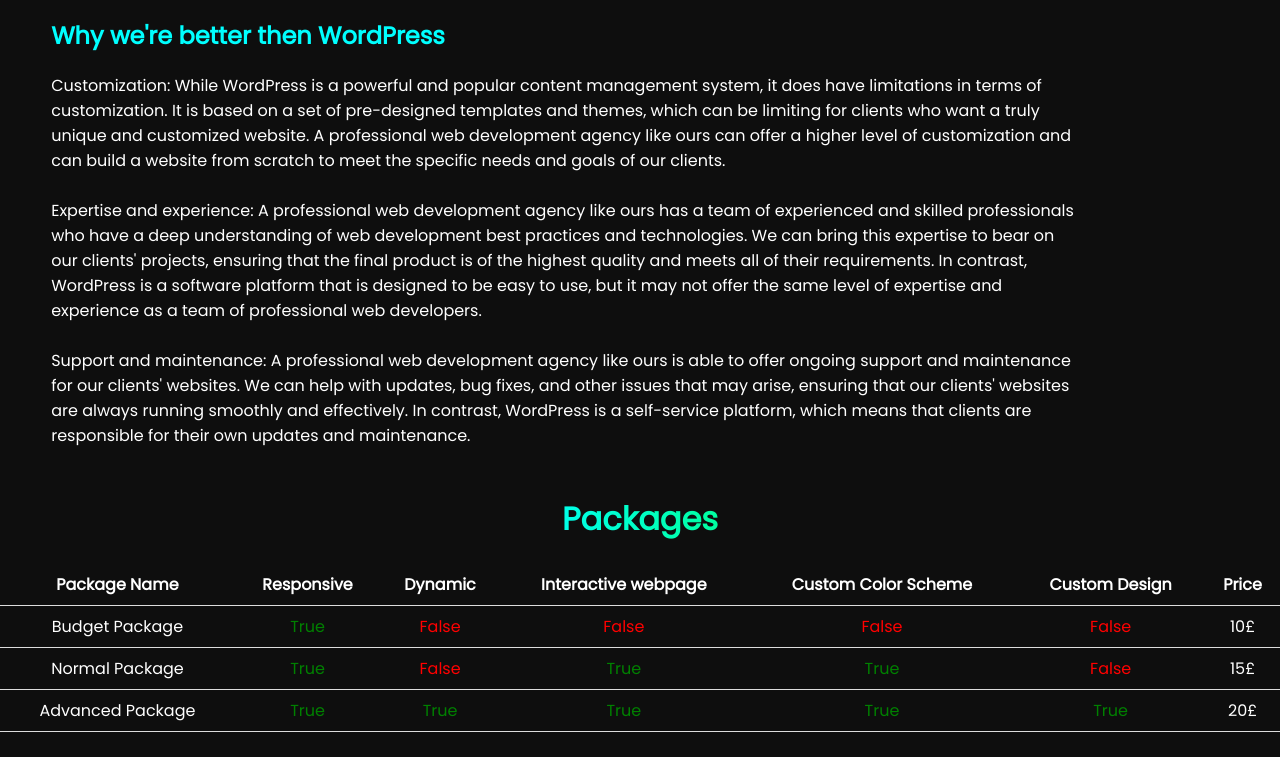
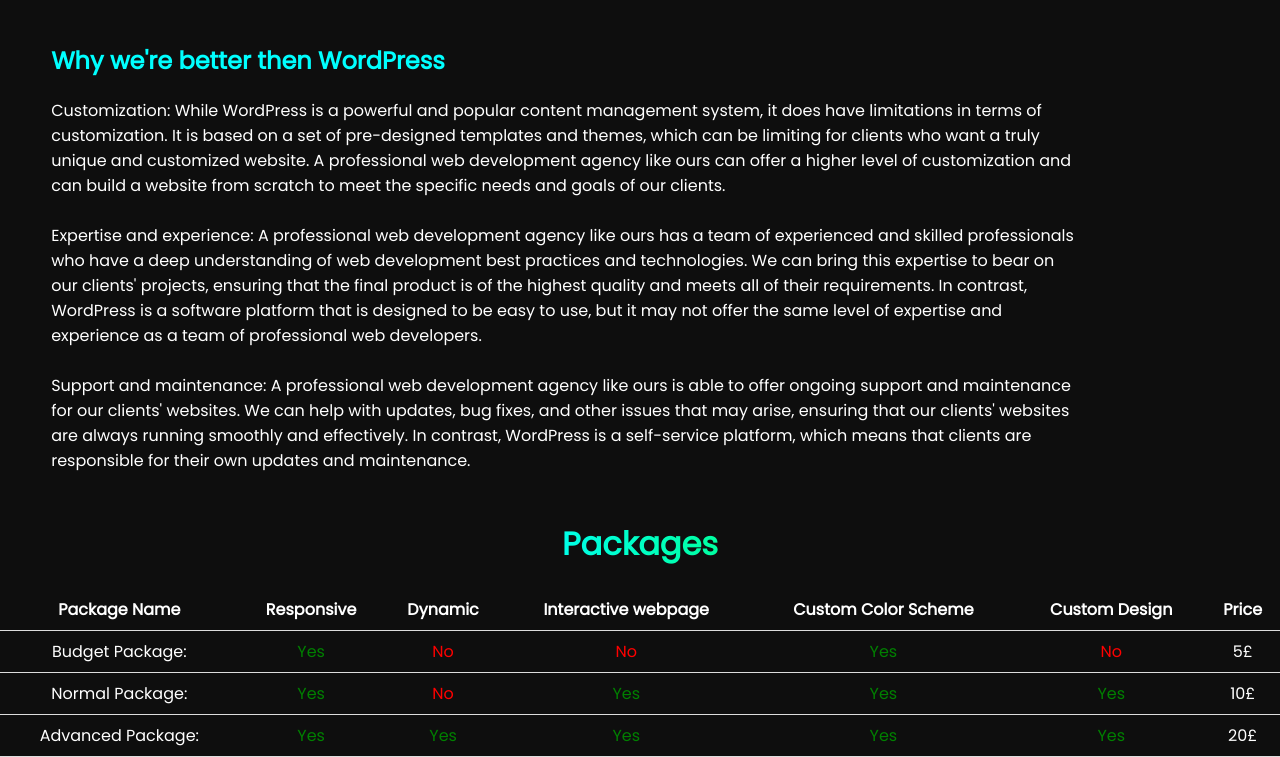
Before and after one commit to sharkcores/mihalis1.github.io, a plain HTML site: page index.html in a window 1280 px wide. Shown: the part 1254-2011 px from the top of the page. Before the commit the page ends 1986 px from the top, so only its background shows below. Drawn offline with Linux system fonts and the light colour scheme.

Commit message:
Update index.html

```diff
--- a/index.html
+++ b/index.html
@@ -1,6 +1,7 @@
 <!DOCTYPE html>
 <html lang="en">
 <head>
+    <link href="https://fonts.googleapis.com/css2?family=Montserrat&display=swap" rel="stylesheet">
     <meta charset="UTF-8">
     <meta http-equiv="X-UA-Compatible" content="IE=edge">
     <meta name="viewport" content="width=device-width, initial-scale=1.0">
@@ -9,13 +10,13 @@
     <title>Document</title>
 </head>
 <body>
-
-    <div id="tab"><h1>Shark-Core</h1> <div><a href="https://discord.gg/9g7dqj3Thn">Hire Us</a> <a href="https://discord.gg/9g7dqj3Thn">Community Server</a><div></div></div></div>
+    <img id="background" src="img.png" alt="">
+    <div id="tab"><h1>Shark-Core</h1> </div>
     <div id="shark-core">
-        <h1 id="shark">Shark-Core</h1>
+        <a id="button1" href="https://discord.com/invite/9g7dqj3Thn">Get Your Website</a>
     </div>
     <div>
-        <h2 class="center del">Better, Stronger And Faster.</h2>
+        <h2 class="center del imp">Better, Stronger And Faster.</h2>
         <div id="info">
             <div id="infoChild">
                 <h3>We Care About Our Customers</h3>
@@ -50,30 +51,30 @@
               <th>Price</th>
             </tr>
             <tr>
-              <td>Budget Package</td>
-              <td class="green">True</td>
-              <td class="red">False</td>
-              <td class="red">False</td>
-              <td class="red">False</td>
-              <td class="red">False</td>
-              <td>10£</td>
+              <td>Budget Package:</td>
+              <td class="green">Yes</td>
+              <td class="red">No</td>
+              <td class="red">No</td>
+              <td class="green">Yes</td>
+              <td class="red">No</td>
+              <td>5£</td>
             </tr>
             <tr>
-              <td>Normal Package</td>
-              <td class="green">True</td>
-              <td class="red">False</td>
-              <td class="green">True</td>
-              <td class="green">True</td>
-              <td class="red">False</td>
-                <td>15£</td>
+              <td>Normal Package:</td>
+              <td class="green">Yes</td>
+              <td class="red">No</td>
+              <td class="green">Yes</td>
+              <td class="green">Yes</td>
+              <td class="green">Yes</td>
+                <td>10£</td>
             </tr>
             <tr>
-              <td>Advanced Package</td>
-              <td class="green">True</td>
-              <td class="green">True</td>
-              <td class="green">True</td>
-              <td class="green">True</td>
-              <td class="green">True</td>
+              <td>Advanced Package:</td>
+              <td class="green">Yes</td>
+              <td class="green">Yes</td>
+              <td class="green">Yes</td>
+              <td class="green">Yes</td>
+              <td class="green">Yes</td>
               <td>20£</td>
             </tr>
           </table>
```
